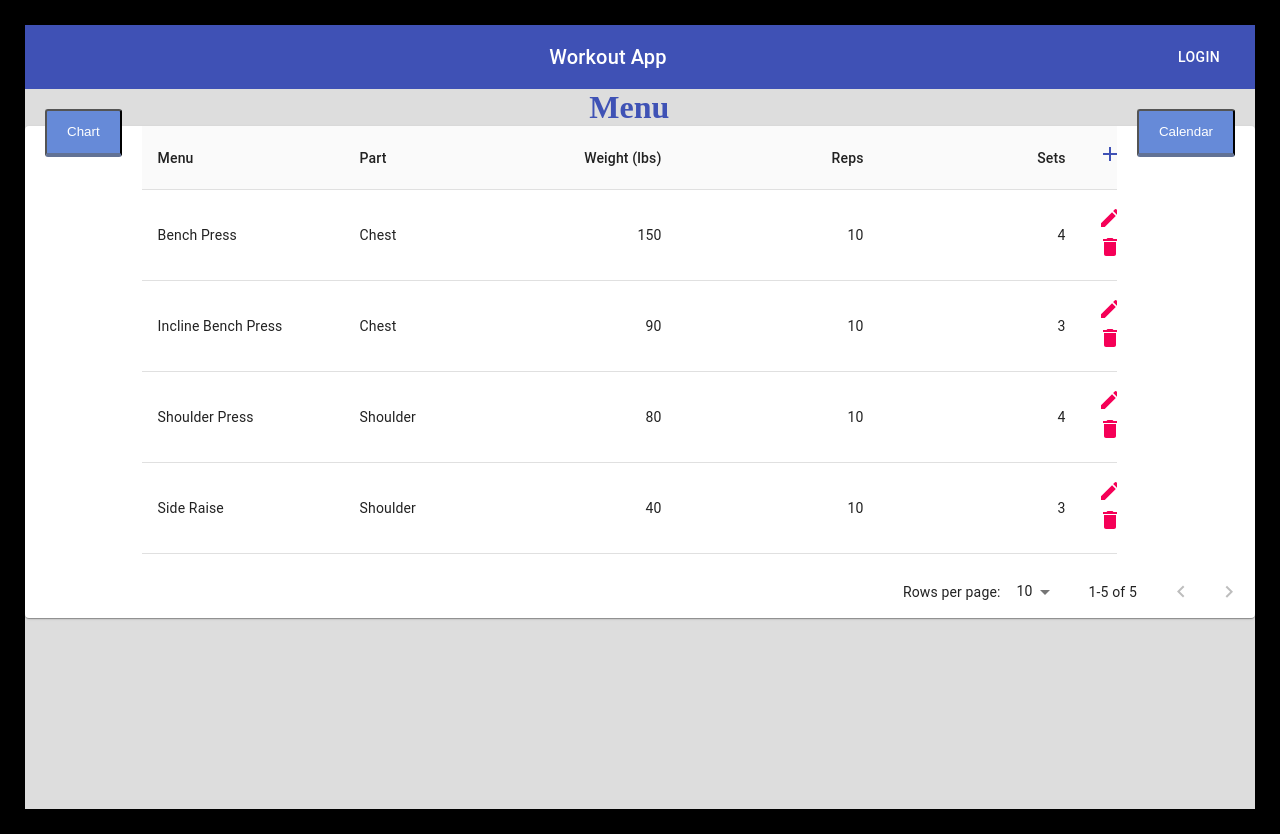
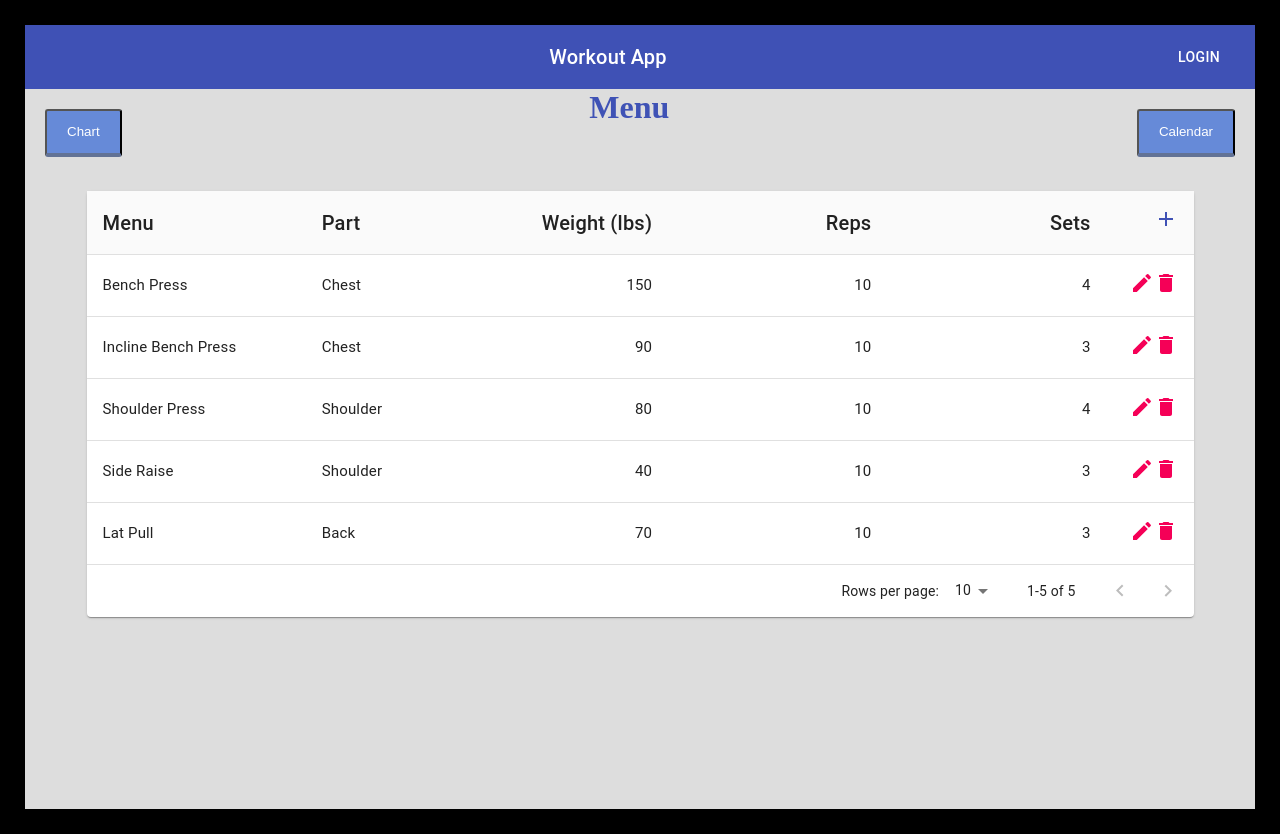
Before and after one commit to ShomaTakami/workout_app, a React (Create React App) app: page / in a window 1280 px wide. Built offline with nearby package versions, Linux system fonts and the light colour scheme.

Commit message:
table-style

```diff
--- a/src/Workout/WorkoutTable.js
+++ b/src/Workout/WorkoutTable.js
@@ -39,11 +39,18 @@
 
 const useStyles = makeStyles({
   root: {
-    width: "100%"
+    width: "90%",
+    margin: "65px auto"
   },
   tableWrapper: {
-    maxHeight: 440,
-    overflow: "auto"
+    maxHeight: 500
+    // overflow: "auto"
+  },
+  text: {
+    fontSize: "20px"
+  },
+  list: {
+    fontSize: "15px"
   }
 });
 
@@ -77,7 +84,8 @@
                 <TableCell
                   key={column.id}
                   align={column.align}
-                  style={{ minWidth: column.minWidth }}>
+                  style={{ minWidth: column.minWidth }}
+                  className={classes.text}>
                   {column.label}
                 </TableCell>
               ))}
@@ -101,7 +109,10 @@
                     {columns.map(column => {
                       const value = row[column.id];
                       return (
-                        <TableCell key={column.id} align={column.align}>
+                        <TableCell
+                          key={column.id}
+                          align={column.align}
+                          className={classes.list}>
                           {column.format && typeof value === "number"
                             ? column.format(value)
                             : value}
```
